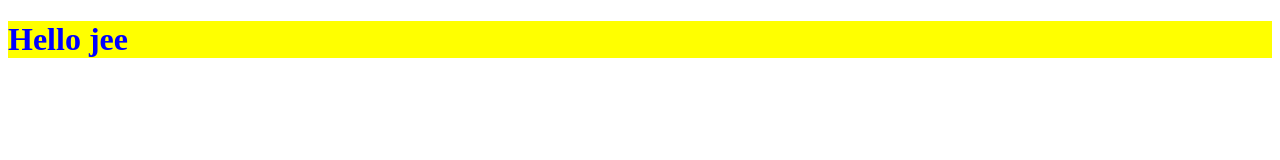
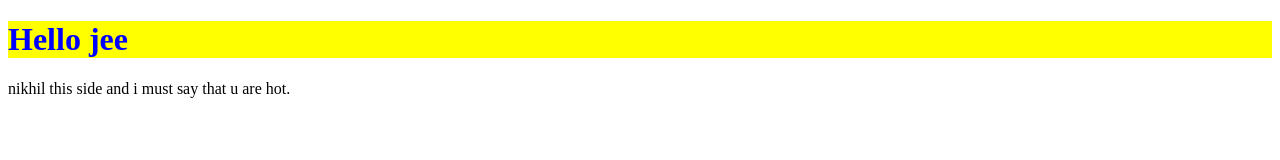
Before and after one commit to Nikhil-96432/Local-repo, a plain HTML site: page index.html in a window 1280 px wide. Drawn offline with Linux system fonts and the light colour scheme.

Commit message:
new branch with new changes

```diff
--- a/index.html
+++ b/index.html
@@ -7,6 +7,7 @@
 </head>
 <body>
     <h1>Hello jee</h1>
+    <p>nikhil this side and i must say that u are hot.</p>
 </body>
 <link rel="stylesheet" href="style.css">
 </html>
```
